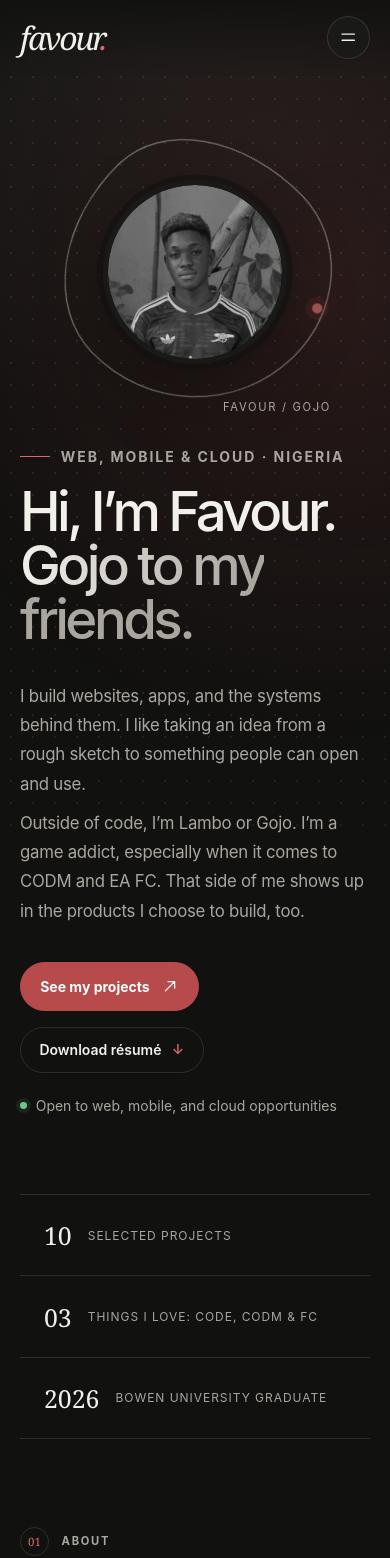
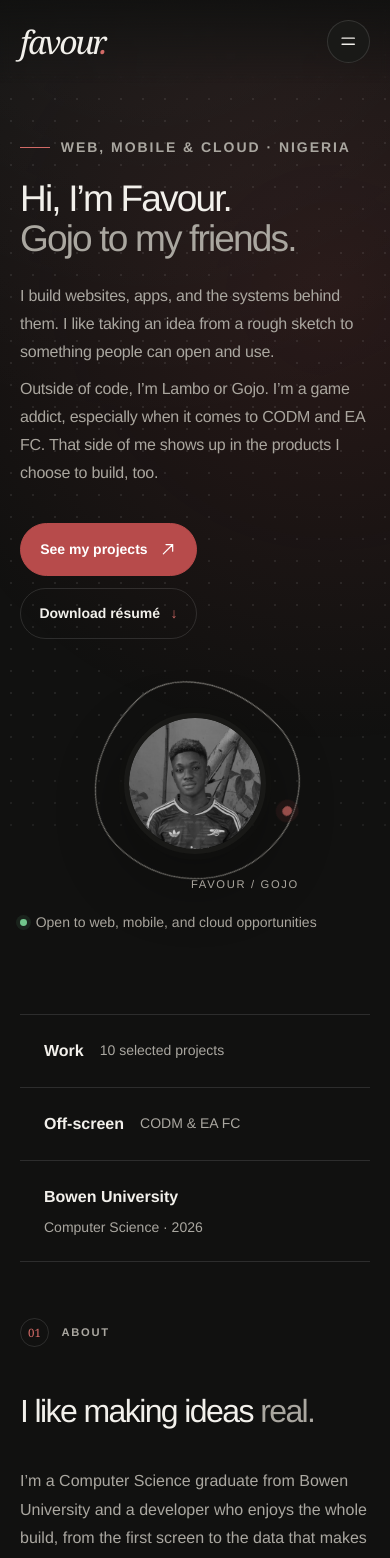
Before and after one commit to codeWithGojo/portfolio, a React (Vite) app: page / in a window 390 px wide. Shown: the top 1558 px of the page. Built offline with nearby package versions, Linux system fonts and the light colour scheme.

Commit message:
Polish portfolio with Gojo design method

```diff
--- a/src/App.tsx
+++ b/src/App.tsx
@@ -128,9 +128,9 @@ export default function Home() {
         </section>
 
         <section className="proof-strip" aria-label="Quick facts">
-          <div><strong>{String(projects.length).padStart(2, "0")}</strong><span>selected projects</span></div>
-          <div><strong>03</strong><span>things I love: code, CODM &amp; FC</span></div>
-          <div><strong>2026</strong><span>Bowen University graduate</span></div>
+          <div><strong>Work</strong><span>{projects.length} selected projects</span></div>
+          <div><strong>Off-screen</strong><span>CODM &amp; EA FC</span></div>
+          <div><strong>Bowen University</strong><span>Computer Science · 2026</span></div>
         </section>
 
         <section className="section shell" id="about">
@@ -172,8 +172,8 @@ export default function Home() {
           <div className="shell">
             <div className="section-kicker"><span>03</span><p>Selected projects</p></div>
             <div className="section-heading project-heading">
-              <h2>The finished work—and the messy middle.</h2>
-              <p>Not just what I shipped. These are the reasons, lessons, and problems I had to work through.</p>
+              <h2>Selected work.</h2>
+              <p>Open a preview or read how each project came together, from the first idea to the problems I had to solve.</p>
             </div>
           </div>
 
@@ -205,7 +205,7 @@ export default function Home() {
                 </div>
 
                 <details className="project-details">
-                  <summary>Built, learned &amp; challenge <span>Read the project story</span></summary>
+                  <summary>Project notes <span>Read the project story</span></summary>
                 <div className="project-notes">
                   <div><span>Built</span><p>{project.built}</p></div>
                   <div><span>Learned</span><p>{project.learned}</p></div>
@@ -278,7 +278,7 @@ export default function Home() {
       </dialog>
       <footer className="site-footer shell">
         <p>© 2026 Favour Imegu EwoMazino.</p>
-        <span>Built with care, then rebuilt with more care.</span>
+        <span>Design &amp; development by Favour.</span>
         <a href="#home">Back to top ↑</a>
       </footer>
     </>
--- a/src/styles.css
+++ b/src/styles.css
@@ -6,7 +6,7 @@
   --panel-soft: rgba(255, 255, 255, 0.035);
   --text: #f2f0eb;
   --muted: #aaa7a0;
-  --faint: #74716b;
+  --faint: #aaa69e;
   --line: rgba(255, 255, 255, 0.12);
   --accent: #b74b4b;
   --accent-bright: #d26a66;
@@ -20,7 +20,7 @@
   --panel-soft: rgba(15, 15, 14, 0.035);
   --text: #171715;
   --muted: #5e5b56;
-  --faint: #817c75;
+  --faint: #66615a;
   --line: rgba(15, 15, 14, 0.14);
   --accent: #9d3538;
   --accent-bright: #aa4144;
@@ -29,7 +29,7 @@
 
 * { box-sizing: border-box; }
 html { scroll-behavior: smooth; scroll-padding-top: 7rem; }
-body { margin: 0; background: var(--bg); color: var(--text); font-family: Inter, "Helvetica Neue", Arial, sans-serif; transition: background .3s ease, color .3s ease; }
+body { margin: 0; background: var(--bg); color: var(--text); font-family: "Helvetica Neue", Arial, sans-serif; line-height: 1.6; transition: background .3s ease, color .3s ease; }
 a { color: inherit; text-decoration: none; }
 button { color: inherit; font: inherit; }
 svg { width: 1.15rem; height: 1.15rem; fill: none; stroke: currentColor; stroke-width: 1.8; stroke-linecap: round; stroke-linejoin: round; }
@@ -47,7 +47,7 @@ body::before { content: ""; position: fixed; inset: 0; z-index: -3; pointer-even
 .site-header { position: fixed; z-index: 100; top: 0; left: 0; right: 0; display: grid; grid-template-columns: 1fr auto 1fr; align-items: center; padding: 1.25rem 2rem; background: linear-gradient(to bottom, color-mix(in srgb, var(--bg) 90%, transparent), transparent); backdrop-filter: blur(5px); }
 .wordmark { font-family: Georgia, "Times New Roman", serif; font-size: 2rem; font-style: italic; letter-spacing: -.07em; width: max-content; }
 .wordmark span { color: var(--accent-bright); }
-.nav-pill { display: flex; align-items: center; gap: .2rem; padding: .35rem; border: 1px solid var(--line); border-radius: 999px; background: color-mix(in srgb, var(--panel) 88%, transparent); box-shadow: 0 12px 40px rgba(0,0,0,.16); }
+.nav-pill { display: flex; align-items: center; gap: .2rem; padding: .35rem; border: 1px solid var(--line); border-radius: 999px; background: color-mix(in srgb, var(--panel) 88%, transparent); box-shadow: none; }
 .nav-pill a { padding: .65rem .9rem; color: var(--muted); font-size: .86rem; border-radius: 999px; transition: .2s ease; }
 .nav-pill a:hover { color: var(--text); background: var(--panel-soft); }
 .mobile-theme { display: none; }
@@ -95,15 +95,15 @@ body::before { content: ""; position: fixed; inset: 0; z-index: -3; pointer-even
 .availability-dot { position: absolute; right: .4rem; bottom: .5rem; width: 1rem; height: 1rem; border-radius: 50%; background: #71c58b; border: 3px solid var(--bg); box-shadow: 0 0 0 1px rgba(113,197,139,.25); }
 .eyebrow { display: flex; align-items: center; gap: .65rem; margin: 0 0 1.2rem; color: var(--muted); text-transform: uppercase; letter-spacing: .14em; font-size: .7rem; font-weight: 650; }
 .eyebrow span { width: 1.9rem; height: 1px; background: var(--accent-bright); }
-.hero h1 { max-width: 930px; margin: 0; font-size: clamp(3.4rem, 6.7vw, 7rem); line-height: .99; letter-spacing: -.065em; font-weight: 520; }
-.hero h1 em, .about-layout h2 em { font-style: normal; font-weight: inherit; color: transparent; background: linear-gradient(90deg, var(--text), var(--muted) 55%, var(--faint)); -webkit-background-clip: text; background-clip: text; }
+.hero h1 { max-width: 930px; margin: 0; font-size: clamp(2.6rem, 4.8vw, 4.75rem); line-height: 1.08; letter-spacing: -.05em; font-weight: 520; }
+.hero h1 em, .about-layout h2 em { font-style: normal; font-weight: inherit; color: var(--muted); }
 .hero-copy { max-width: 760px; margin: 3rem 0 0; color: var(--muted); font-size: clamp(1.05rem, 1.55vw, 1.28rem); line-height: 1.75; letter-spacing: -.015em; text-wrap: pretty; }
 .hero-copy.secondary { margin-top: .6rem; color: var(--faint); }
 .role-line { display: flex; flex-wrap: wrap; gap: .5rem .9rem; margin-top: 1.35rem; color: var(--faint); font-family: ui-monospace, SFMono-Regular, Menlo, monospace; font-size: .66rem; text-transform: uppercase; letter-spacing: .06em; }
 .role-line span + span::before { content: "/"; margin-right: .9rem; color: var(--accent-bright); }
 .hero-actions { display: flex; align-items: center; gap: 1.5rem; margin-top: 2.25rem; }
-.primary-link { display: inline-flex; align-items: center; gap: .8rem; padding: .88rem 1.2rem; border: 1px solid var(--accent); border-radius: 999px; background: var(--accent); color: #fff; font-size: .84rem; font-weight: 650; transition: .2s ease; }
-.primary-link:hover { transform: translateY(-2px); background: var(--accent-bright); }
+.primary-link { min-height: 44px; display: inline-flex; align-items: center; gap: .8rem; padding: .88rem 1.2rem; border: 1px solid var(--accent); border-radius: 999px; background: var(--accent); color: #fff; font-size: .84rem; font-weight: 650; transition: .2s ease; }
+.primary-link:hover { transform: translateY(-2px); background: color-mix(in srgb, var(--accent) 85%, #000); }
 .primary-link svg { width: 1rem; }
 .text-link { color: var(--muted); font-size: .84rem; border-bottom: 1px solid var(--line); padding-bottom: .25rem; }
 .text-link:hover { color: var(--text); }
@@ -111,17 +111,17 @@ body::before { content: ""; position: fixed; inset: 0; z-index: -3; pointer-even
 .status-pulse { width: .43rem; height: .43rem; border-radius: 50%; background: #71c58b; box-shadow: 0 0 0 4px rgba(113,197,139,.1); }
 
 .proof-strip { display: grid; grid-template-columns: repeat(3, 1fr); width: min(1120px, calc(100% - 12rem)); margin: 0 auto; border-block: 1px solid var(--line); }
-.proof-strip div { display: flex; align-items: center; gap: 1rem; padding: 1.45rem 1.5rem; border-right: 1px solid var(--line); }
+.proof-strip div { display: flex; flex-wrap: wrap; align-items: center; gap: .4rem 1rem; padding: 1.45rem 1.5rem; border-right: 1px solid var(--line); }
 .proof-strip div:last-child { border-right: 0; }
-.proof-strip strong { color: var(--text); font-family: Georgia, serif; font-size: 1.55rem; font-weight: 400; }
-.proof-strip span { color: var(--faint); font-size: .75rem; text-transform: uppercase; letter-spacing: .08em; }
+.proof-strip strong { color: var(--text); font-size: 1rem; font-weight: 600; }
+.proof-strip span { color: var(--muted); font-size: .875rem; }
 
-.section { padding-block: 8rem; }
+.section { padding-block: clamp(3.5rem, 6vw, 5.5rem); }
 .section-kicker { display: flex; align-items: center; gap: .8rem; margin-bottom: 3rem; color: var(--muted); }
 .section-kicker span { display: grid; place-items: center; width: 1.8rem; height: 1.8rem; border: 1px solid var(--line); border-radius: 50%; font-family: Georgia, serif; font-size: .72rem; color: var(--accent-bright); }
 .section-kicker p { margin: 0; text-transform: uppercase; letter-spacing: .15em; font-size: .7rem; font-weight: 650; }
 .about-layout { display: grid; grid-template-columns: .95fr 1.05fr; gap: clamp(3rem, 8vw, 8rem); }
-.about-layout h2, .section-heading h2 { margin: 0; font-size: clamp(2.4rem, 4.5vw, 4.5rem); line-height: 1.06; letter-spacing: -.05em; font-weight: 520; }
+.about-layout h2, .section-heading h2 { margin: 0; font-size: clamp(2rem, 3.4vw, 3.25rem); line-height: 1.06; letter-spacing: -.05em; font-weight: 520; }
 .body-copy { padding-top: .4rem; }
 .body-copy > p { margin: 0 0 1.3rem; color: var(--muted); font-size: 1rem; line-height: 1.78; text-wrap: pretty; }
 .body-copy blockquote { margin: 2.2rem 0 0; padding: 1rem 0 1rem 1.4rem; border-left: 2px solid var(--accent); color: var(--text); font-family: Georgia, serif; font-size: 1.25rem; line-height: 1.5; font-style: italic; }
@@ -137,18 +137,18 @@ body::before { content: ""; position: fixed; inset: 0; z-index: -3; pointer-even
 .tool-list span { padding: .45rem .65rem; border: 1px solid var(--line); border-radius: 999px; color: var(--muted); font-size: .7rem; }
 
 .projects-section { padding-bottom: 2rem; background: color-mix(in srgb, var(--bg-deep) 68%, transparent); border-block: 1px solid var(--line); }
-.project-heading { margin-bottom: 5rem; }
+.project-heading { margin-bottom: 2.5rem; }
 .projects-list { border-top: 1px solid var(--line); }
-.project { padding-block: 5.5rem; border-bottom: 1px solid var(--line); }
+.project { padding-block: 3.5rem; border-bottom: 1px solid var(--line); }
 .project-top { display: grid; grid-template-columns: .12fr 1fr auto; gap: 2rem; align-items: start; }
 .project-number { color: var(--accent-bright); font-family: Georgia, serif; font-size: 1rem; padding-top: .5rem; }
-.project-title-wrap h3 { margin: .9rem 0 0; max-width: 780px; font-size: clamp(2.1rem, 4vw, 4rem); line-height: 1.02; letter-spacing: -.055em; font-weight: 520; }
+.project-title-wrap h3 { margin: .9rem 0 0; max-width: 780px; font-size: clamp(1.8rem, 3vw, 2.75rem); line-height: 1.02; letter-spacing: -.055em; font-weight: 520; }
 .project-tags { display: flex; flex-wrap: wrap; gap: .45rem; }
 .project-tags span { color: var(--faint); text-transform: uppercase; font-size: .66rem; letter-spacing: .1em; }
 .project-tags span + span::before { content: "·"; margin-right: .45rem; color: var(--accent-bright); }
 .project-status { display: inline-flex; align-items: center; gap: .45rem; color: var(--muted); font-size: .7rem; text-transform: uppercase; letter-spacing: .08em; white-space: nowrap; padding: .55rem .75rem; border: 1px solid var(--line); border-radius: 999px; }
 .project-status i { width: .38rem; height: .38rem; border-radius: 50%; background: #71c58b; box-shadow: 0 0 0 3px rgba(113,197,139,.1); }
-.why-note { display: grid; grid-template-columns: .35fr 1fr; gap: 2rem; max-width: 950px; margin: 3.7rem 0 3rem 12%; padding: 1.5rem 0; border-block: 1px solid var(--line); }
+.why-note { display: grid; grid-template-columns: .35fr 1fr; gap: 2rem; max-width: 950px; margin: 2rem 0 2rem 12%; padding: 1.5rem 0; border-block: 1px solid var(--line); }
 .why-note > span, .project-notes span, .project-outcome > span { color: var(--accent-bright); text-transform: uppercase; letter-spacing: .13em; font-size: .66rem; font-weight: 650; }
 .why-note p { margin: 0; color: var(--text); font-family: Georgia, serif; font-size: clamp(1.15rem, 1.9vw, 1.45rem); line-height: 1.55; font-style: italic; text-wrap: pretty; }
 .project-notes { display: grid; grid-template-columns: repeat(3, 1fr); margin-left: 12%; border-top: 1px solid var(--line); }
@@ -162,13 +162,13 @@ body::before { content: ""; position: fixed; inset: 0; z-index: -3; pointer-even
 .tech-list { display: flex; flex-wrap: wrap; gap: .42rem; }
 .tech-list span { padding: .4rem .58rem; border-radius: .3rem; background: var(--panel-soft); color: var(--faint); font-family: ui-monospace, SFMono-Regular, Menlo, monospace; font-size: .65rem; }
 .project-links { display: flex; flex-wrap: wrap; gap: .65rem; }
-.project-links a { display: inline-flex; align-items: center; gap: .5rem; padding: .7rem .85rem; border: 1px solid var(--line); border-radius: 999px; color: var(--text); font-size: .76rem; transition: .2s ease; }
+.project-links a { min-height: 44px; display: inline-flex; align-items: center; gap: .5rem; padding: .7rem .85rem; border: 1px solid var(--line); border-radius: 999px; color: var(--text); font-size: .76rem; transition: .2s ease; }
 .project-links a:hover { border-color: var(--accent); background: var(--accent-wash); }
 .project-links svg { width: .85rem; height: .85rem; }
 
 .background-grid { display: grid; grid-template-columns: .75fr 1.25fr; gap: clamp(3rem, 8vw, 8rem); }
 .background-heading { position: sticky; top: 8rem; align-self: start; }
-.background-heading h2 { margin: 0; font-size: clamp(2.4rem, 4.2vw, 4.1rem); line-height: 1.05; letter-spacing: -.05em; font-weight: 520; }
+.background-heading h2 { margin: 0; font-size: clamp(2rem, 3.4vw, 3.25rem); line-height: 1.05; letter-spacing: -.05em; font-weight: 520; }
 .background-heading > p { max-width: 25rem; margin: 1.5rem 0 0; color: var(--muted); line-height: 1.7; }
 .timeline { border-top: 1px solid var(--line); }
 .timeline-item { display: grid; grid-template-columns: 8rem 1fr; gap: 1.5rem; padding: 2.5rem 0; border-bottom: 1px solid var(--line); }
@@ -181,11 +181,11 @@ body::before { content: ""; position: fixed; inset: 0; z-index: -3; pointer-even
 .timeline-item li { margin-bottom: .4rem; padding-left: .3rem; }
 .timeline-item li::marker { color: var(--accent-bright); }
 
-.contact-section { padding: 8rem 0 3rem; background: var(--panel); border-top: 1px solid var(--line); }
+.contact-section { padding: 5rem 0 2rem; background: var(--panel); border-top: 1px solid var(--line); }
 .contact-layout { display: grid; grid-template-columns: 1.25fr .75fr; gap: clamp(3rem, 8vw, 8rem); align-items: end; }
-.contact-layout h2 { max-width: 780px; margin: 0; font-size: clamp(2.7rem, 5.2vw, 5.5rem); line-height: 1; letter-spacing: -.06em; font-weight: 520; }
+.contact-layout h2 { max-width: 780px; margin: 0; font-size: clamp(2.1rem, 3.6vw, 3.5rem); line-height: 1; letter-spacing: -.06em; font-weight: 520; }
 .contact-copy p { margin: 0 0 2rem; color: var(--muted); line-height: 1.75; }
-.contact-cards { display: grid; grid-template-columns: repeat(3, 1fr); margin-top: 5rem; border-block: 1px solid var(--line); }
+.contact-cards { display: grid; grid-template-columns: repeat(3, 1fr); margin-top: 3rem; border-block: 1px solid var(--line); }
 .contact-cards > * { display: flex; flex-direction: column; gap: .65rem; min-width: 0; padding: 1.5rem; border-right: 1px solid var(--line); }
 .contact-cards > *:last-child { border-right: 0; }
 .contact-cards span { color: var(--faint); text-transform: uppercase; letter-spacing: .12em; font-size: .65rem; }
@@ -202,6 +202,7 @@ body::before { content: ""; position: fixed; inset: 0; z-index: -3; pointer-even
 
 @media (max-width: 1040px) {
   .social-rail { display: none; }
+  .mobile-theme { display: block; min-height: 44px; padding: .65rem .9rem; border: 0; background: transparent; color: var(--muted); cursor: pointer; }
   .shell, .proof-strip { width: min(920px, calc(100% - 4rem)); margin-inline: auto; }
   .project-notes, .why-note, .project-outcome, .project-footer { margin-left: 0; }
   .hero-intro { grid-template-columns: minmax(0, 1.2fr) minmax(210px, .7fr); gap: 2rem; }
@@ -216,20 +217,20 @@ body::before { content: ""; position: fixed; inset: 0; z-index: -3; pointer-even
   .mobile-theme { display: block; margin-top: .25rem; padding: .8rem 1rem; border: 0; border-top: 1px solid var(--line); background: transparent; color: var(--muted); text-align: left; font-size: .86rem; cursor: pointer; }
   .shell, .proof-strip { width: calc(100% - 2.5rem); }
   .hero { min-height: auto; padding-top: 8.5rem; padding-bottom: 5rem; }
-  .hero-intro { display: flex; flex-direction: column-reverse; align-items: flex-start; gap: 2.5rem; }
-  .portrait-wrap { width: min(17rem, 75vw); align-self: center; }
+  .hero-intro { display: flex; flex-direction: column; align-items: flex-start; gap: 2.5rem; }
+  .portrait-wrap { width: min(13rem, 58vw); align-self: center; }
   .portrait-caption { bottom: -.4rem; }
   .stack-heading { display: block; }
   .stack-heading p { margin-top: .75rem; }
   .stack-grid { grid-template-columns: 1fr; }
   .portrait-ring { width: 68%; height: 68%; }
-  .hero h1 { font-size: clamp(3.1rem, 14vw, 5.1rem); }
-  .hero-copy { margin-top: 2.2rem; }
-  .hero-actions { align-items: flex-start; flex-direction: column; gap: 1rem; }
+  .hero h1 { font-size: clamp(2.3rem, 9.5vw, 3.75rem); }
+  .hero-copy { margin-top: 1.5rem; font-size: 1rem; }
+  .hero-actions { align-items: center; flex-wrap: wrap; gap: .75rem; }
   .proof-strip { grid-template-columns: 1fr; }
   .proof-strip div { border-right: 0; border-bottom: 1px solid var(--line); }
   .proof-strip div:last-child { border-bottom: 0; }
-  .section { padding-block: 5.5rem; }
+  .section { padding-block: 3.5rem; }
   .about-layout, .section-heading { grid-template-columns: 1fr; gap: 2rem; }
   .skill-row { grid-template-columns: 2rem 1fr; gap: .8rem 1rem; }
   .skill-row > p, .skill-row .tool-list { grid-column: 2; }
@@ -258,8 +259,6 @@ body::before { content: ""; position: fixed; inset: 0; z-index: -3; pointer-even
 }
 
 /* Project gallery: retain the original editorial layout and muted red palette. */
-:root { --faint: #aaa69e; }
-:root[data-theme="light"] { --faint: #66615a; }
 .project-index { display: flex; flex-wrap: wrap; gap: .65rem; margin-bottom: 3rem; }
 .project-index a { display: flex; gap: .65rem; align-items: center; border: 1px solid var(--line); border-radius: 999px; padding: .75rem 1rem; font-size: .875rem; }
 .project-index a:hover { border-color: var(--accent); background: var(--accent-wash); }
@@ -270,7 +269,7 @@ body::before { content: ""; position: fixed; inset: 0; z-index: -3; pointer-even
 .project-status i { display: none; }
 .project-preview { margin: 2rem 0 0 12%; }
 .project-preview > button { position: relative; display: block; width: 100%; padding: 0; background: var(--panel); border: 1px solid var(--line); border-radius: .8rem; overflow: hidden; cursor: zoom-in; }
-.project-preview img { display: block; width: 100%; height: auto; aspect-ratio: 16 / 10; object-fit: cover; object-position: top; transition: transform .25s; }
+.project-preview img { display: block; width: 100%; height: auto; max-height: 30rem; aspect-ratio: 16 / 10; object-fit: cover; object-position: top; transition: transform .25s; }
 .project-preview button:hover img { transform: scale(1.015); }
 .preview-open { position: absolute; right: 1rem; bottom: 1rem; padding: .65rem .9rem; background: #111110; color: #f2f0eb; border: 1px solid #aaa7a0; border-radius: 999px; font-size: .875rem; }
 .project-preview figcaption { color: var(--muted); font-size: .8rem; margin-top: .7rem; }
```
Also changed, not shown: 1 other file (tests, documents, lock files or other folders).
